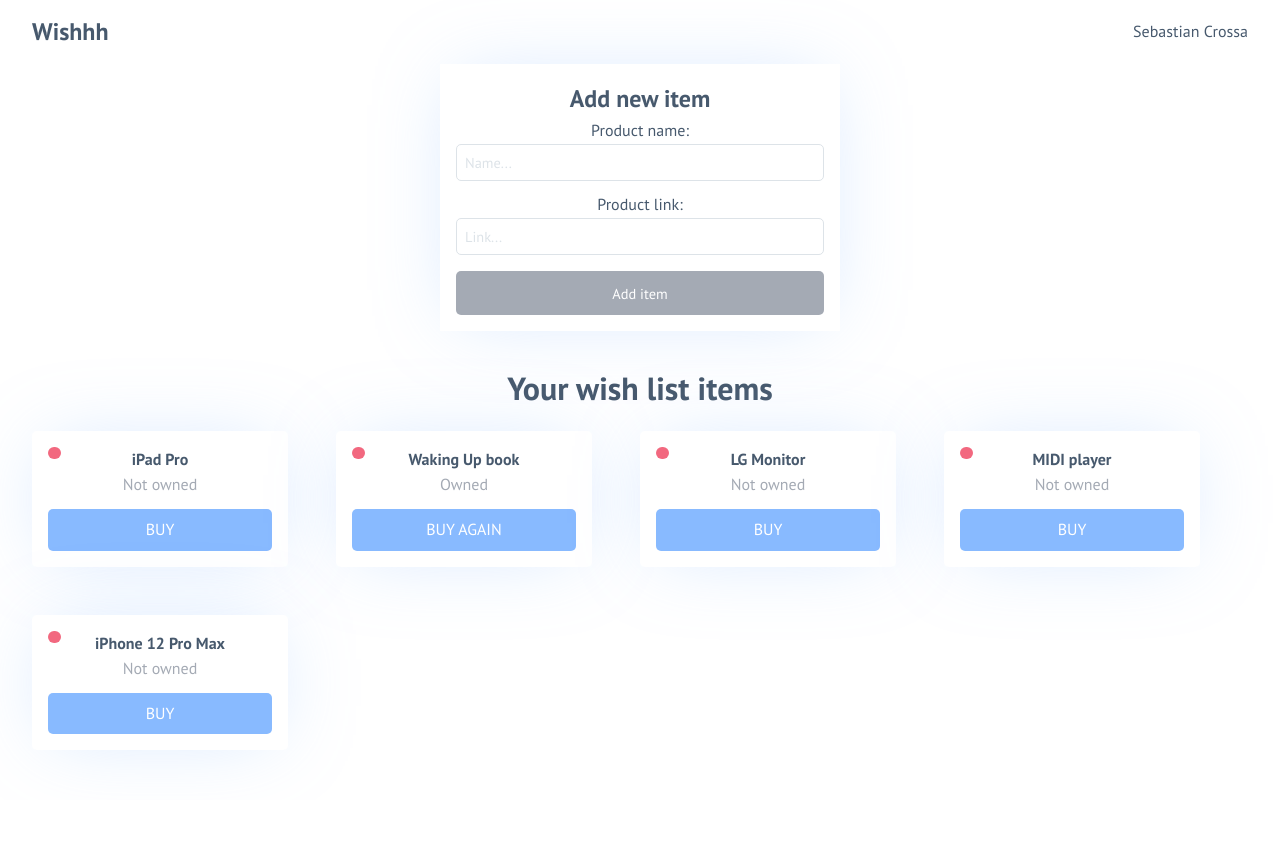
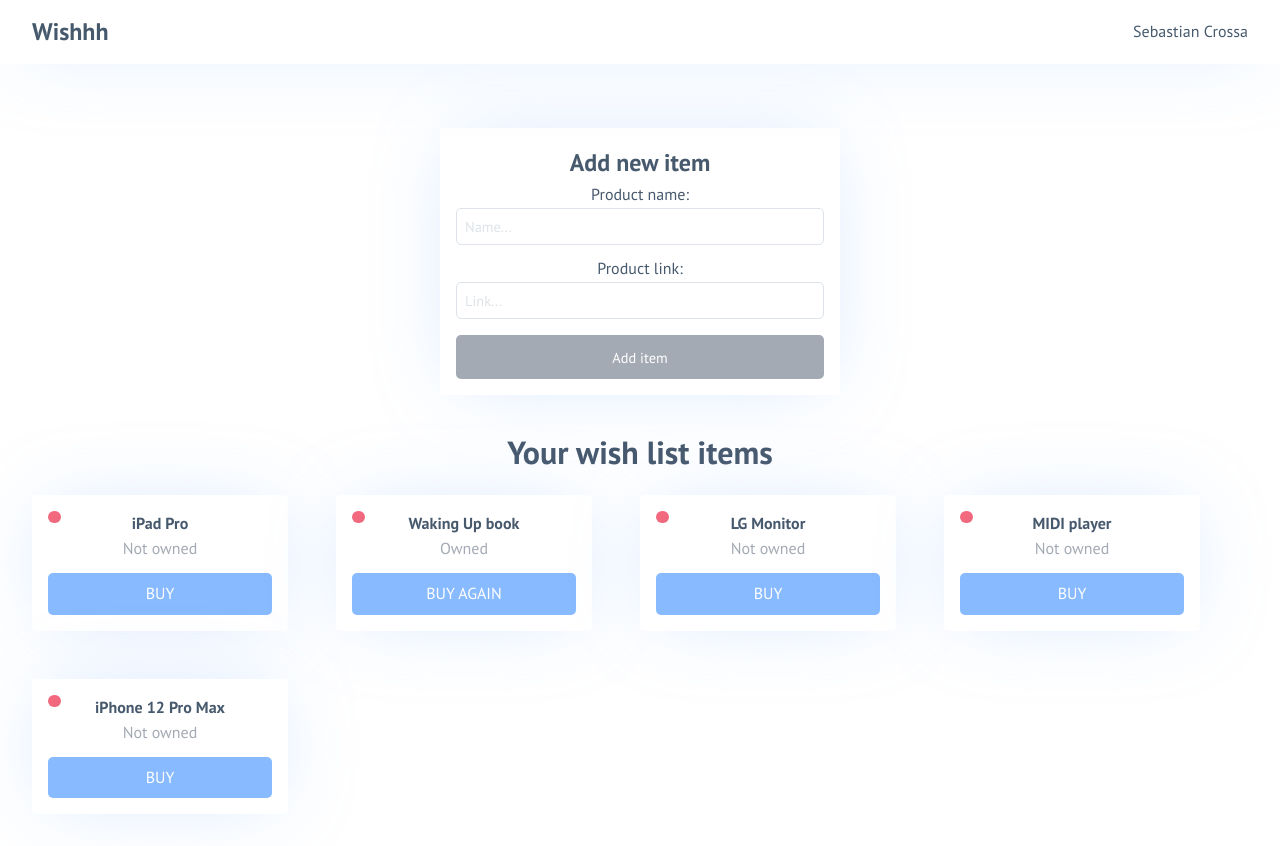
Before and after one commit to sebastiancrossa/wishhh, a React (Create React App) app in the folder front/: page / in a window 1280 px wide. Before the commit the page ends 800 px from the top, so only its background shows below. Built offline with nearby package versions, Linux system fonts and the light colour scheme.

Commit message:
Implementation of animates items

```diff
--- a/front/src/components/containers/Home/ListItems/index.js
+++ b/front/src/components/containers/Home/ListItems/index.js
@@ -1,6 +1,7 @@
 // Libraries
 import React, { useContext } from "react";
 import ListItemContext from "../../../../context/listItem/context";
+import { CSSTransition } from "react-transition-group";
 
 // Component Imports
 import ListItem from "./ListItem";
@@ -23,12 +24,14 @@
 
       <Grid>
         {items.map(item => (
+          <CSSTransition key={item.id} timeout={500} classNames="item">
             <ListItem
               id={item.id}
               name={item.name}
               link={item.link}
               isBought={item.isBought}
             />
+          </CSSTransition>
         ))}
       </Grid>
     </SectionContainer>
--- a/front/src/components/containers/Home/ListItems/listItems.styled.js
+++ b/front/src/components/containers/Home/ListItems/listItems.styled.js
@@ -1,6 +1,7 @@
 import styled from "styled-components";
+import { TransitionGroup } from "react-transition-group";
 
-export const Grid = styled.div`
+export const Grid = styled(TransitionGroup)`
   display: grid;
   grid-template-columns: repeat(auto-fill, minmax(250px, 1fr));
   grid-row-gap: 1rem;
--- a/front/src/components/layout/Navbar/navbar.style.js
+++ b/front/src/components/layout/Navbar/navbar.style.js
@@ -1,6 +1,9 @@
 import styled from "styled-components";
 
 export const CustomNavbar = styled.nav`
+  position: fixed;
+  top: 0;
+
   display: flex;
   justify-content: space-between;
   align-items: center;
@@ -9,4 +12,8 @@
   padding: 0.8rem 2rem;
 
   width: 100%;
+
+  -webkit-box-shadow: 0px 0px 80px -15px rgba(136, 186, 255, 0.34);
+  -moz-box-shadow: 0px 0px 80px -15px rgba(136, 186, 255, 0.34);
+  box-shadow: 0px 0px 80px -15px rgba(136, 186, 255, 0.34);
 `;
--- a/front/src/index.css
+++ b/front/src/index.css
@@ -6,7 +6,21 @@
   -moz-osx-font-smoothing: grayscale;
 }
 
-code {
-  font-family: source-code-pro, Menlo, Monaco, Consolas, "Courier New",
-    monospace;
+/* React transition styles */
+.item-enter {
+  opacity: 0;
 }
+
+.item-enter-active {
+  opacity: 1;
+  transition: opacity 450ms ease-in;
+}
+
+.item-exit {
+  opacity: 1;
+}
+
+.item-exit-active {
+  opacity: 0;
+  transition: opacity 450ms ease-in;
+}
--- a/front/src/pages/Home.js
+++ b/front/src/pages/Home.js
@@ -11,8 +11,10 @@
     <div>
       <Navbar />
 
-      <Form />
-      <ListItems />
+      <div style={{ marginTop: "8rem" }}>
+        <Form />
+        <ListItems />
+      </div>
     </div>
   );
 };
```
Lines whose indentation alone changed are shown as unchanged.
